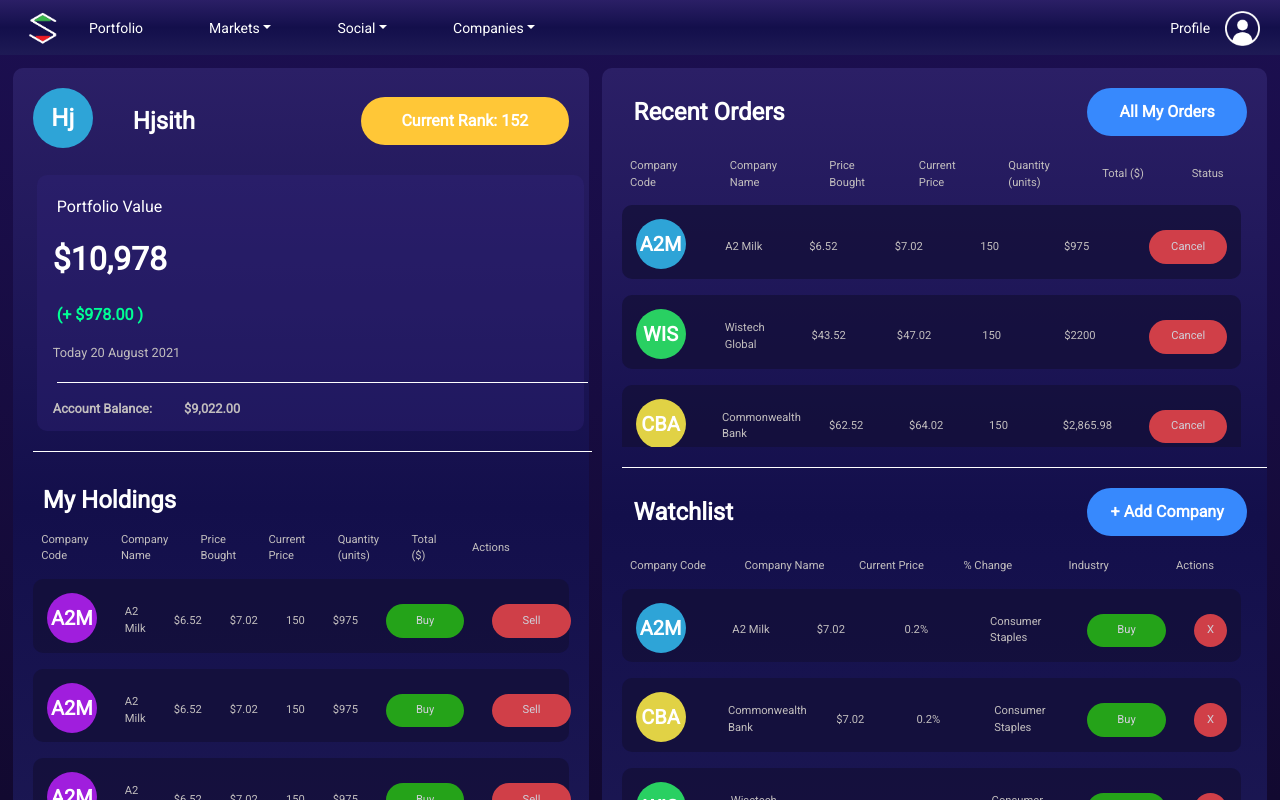
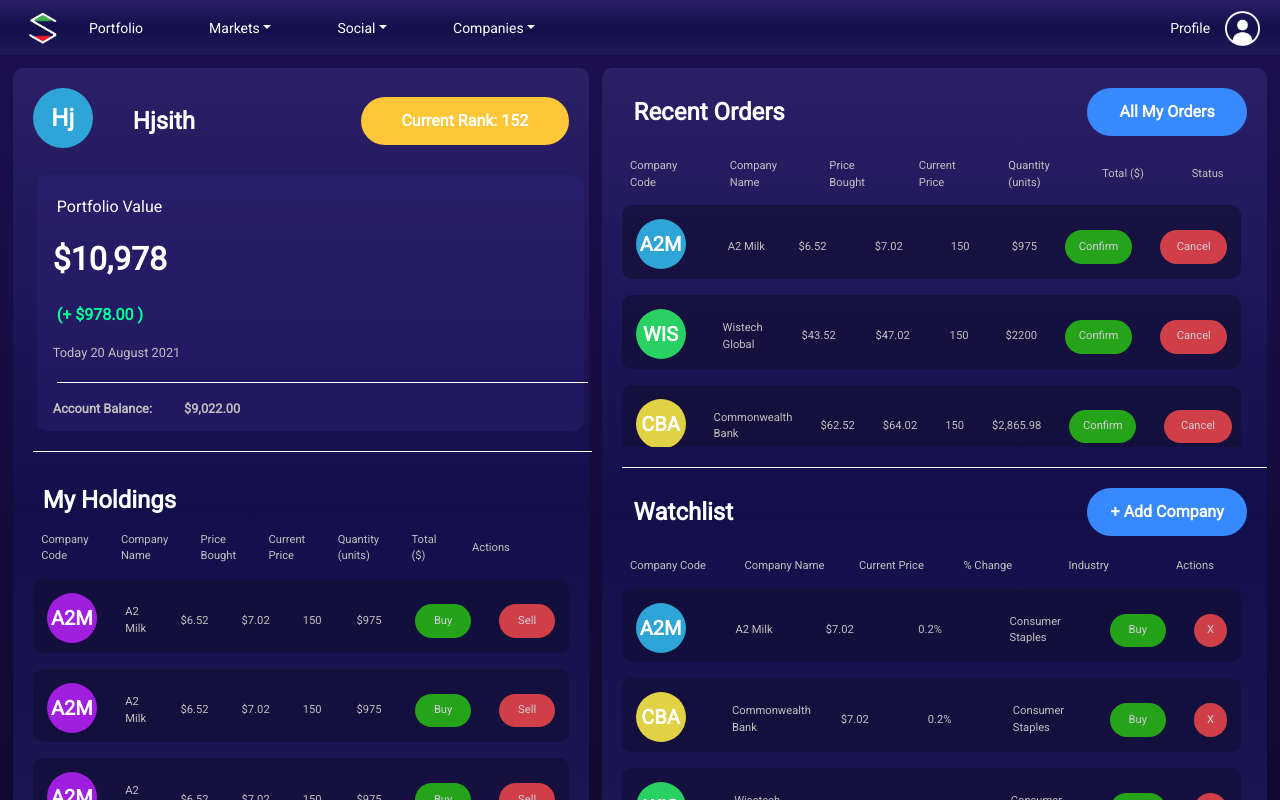
Before and after one commit to hjsith/Stocking-Up-V2, a React (Create React App) app in the folder client/: page /Portfolio in a window 1280 px wide. Shown: the top 800 px of the page. Built offline with nearby package versions, Linux system fonts and the light colour scheme.

Commit message:
Added a confirm button to recent orders

```diff
--- a/client/src/assets/css/PortfolioPage.scss
+++ b/client/src/assets/css/PortfolioPage.scss
@@ -94,12 +94,21 @@
   width: 17.8%;
 }
 
+.TableTitleFont5 > tr > th {
+  font-family: "Roboto", sans-serif;
+  font-size: 0.7em;
+  color: #c2bebe;
+  padding: 1.25em;
+  font-weight: normal;
+  width: 21%;
+}
+
 .ButtonContainer {
 }
 
 .CancelButton {
   height: 3em;
-  width: 7em;
+  width: 6em;
   background-color: #ff4b4b;
   color: white;
   border-radius: 2em;
@@ -113,6 +122,29 @@
   display: inline-block;
   text-decoration: none;
   cursor: pointer;
+}
+
+.GreenConfirmButton {
+  height: 3em;
+  width: 6em;
+  background-color: #2ac811;
+  color: white;
+  border-radius: 2em;
+  display: flex;
+  justify-content: center;
+  align-items: center;
+  text-decoration: none;
+  border: 0px;
+  opacity: 0.8;
+  transition: 0.3s;
+  display: inline-block;
+  text-decoration: none;
+  cursor: pointer;
+}
+
+.GreenConfirmButton:hover {
+  opacity: 1;
+  font-weight: bold;
 }
 
 .CancelCrossButton {
@@ -145,7 +177,7 @@
 
 .GreenBuyButton {
   height: 3em;
-  width: 7em;
+  width: 5em;
   background-color: #2ac811;
   color: white;
   border-radius: 2em;
@@ -168,7 +200,7 @@
 
 .RedSellButton {
   height: 3em;
-  width: 7em;
+  width: 5em;
   background-color: #ff4b4b;
   color: white;
   border-radius: 2em;
--- a/client/src/components/PortfolioComponents/OrderRowPanel.js
+++ b/client/src/components/PortfolioComponents/OrderRowPanel.js
@@ -6,7 +6,7 @@ class OrderRowPanel extends React.Component {
   render() {
     return (
       <div className="OrderRowPanel">
-        <table className="TableTitleFont2">
+        <table className="TableTitleFont5">
           <tr>
             <th>
               <UserProfileIcon
@@ -21,6 +21,16 @@ class OrderRowPanel extends React.Component {
             <th>{this.props.currentPrice}</th>
             <th>{this.props.units}</th>
             <th>{this.props.total}</th>
+            <th className>
+              <div className="ButtonContainer">
+                <button
+                  className="GreenConfirmButton"
+                  onClick={this.props.cancel}
+                >
+                  Confirm
+                </button>
+              </div>
+            </th>
             <th>
               <div className="ButtonContainer">
                 <button className="CancelButton" onClick={this.props.cancel}>
--- a/package.json
+++ b/package.json
@@ -12,5 +12,8 @@
     "url": "https://dev.azure.com/ASD-Fri-Group-05/Stocking%20Up/_git/Stocking%20Up"
   },
   "author": "",
-  "license": "ISC"
+  "license": "ISC",
+  "dependencies": {
+    "moment": "^2.29.1"
+  }
 }
```
Also changed, not shown: client/src/components/PortfolioComponents/GreenConfirmButton.js (added, +23 -0 lines), 1 other file (tests, documents, lock files or other folders).
